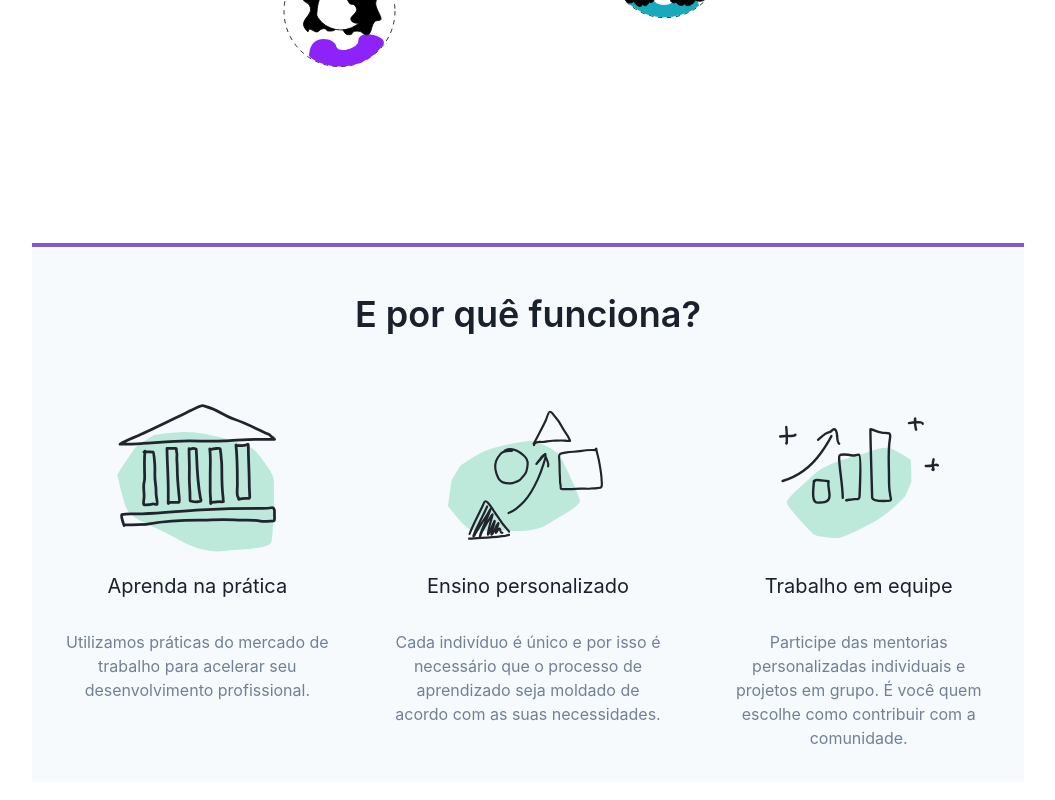
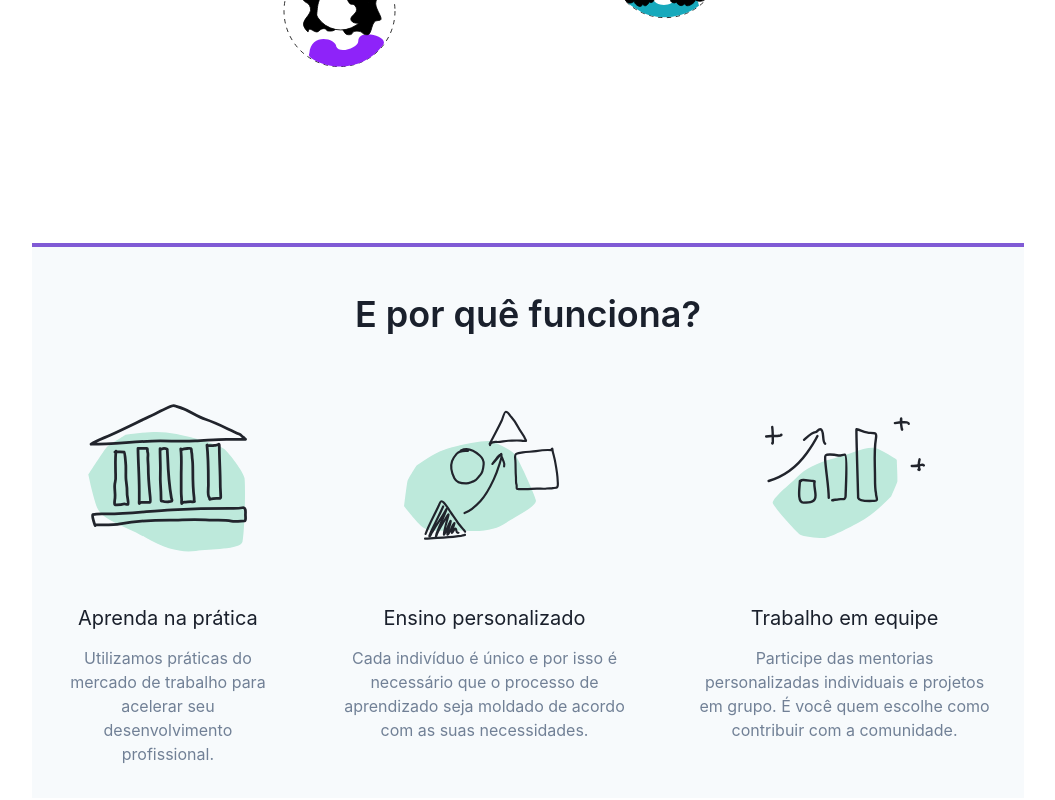
Before and after one commit to podcodar/webapp, a Next.js app: page / in a window 1280 px wide. Shown: the part 861-1661 px from the top of the page, without its empty margins (112-1167 px from the left). Built offline with nearby package versions, Linux system fonts and the light colour scheme.

Commit message:
enh: style changes

```diff
--- a/packages/components/WhyItWorksSection.tsx
+++ b/packages/components/WhyItWorksSection.tsx
@@ -59,12 +59,16 @@ function CardItem({ title, icon, description }: CardItemProps) {
   return (
     <Box>
       <Icon as={icon} w="10rem" h="10rem" m="1rem" />
-      <Heading size="md" fontWeight={400} pb="1rem">
+      <Heading
+        size="md"
+        fontWeight={400}
+        pb="1rem"
+        marginTop="2rem"
+        maxWidth="30rem"
+      >
         {title}
       </Heading>
-      <Text color="gray.500" marginTop="1rem" maxWidth="30rem">
-        {description}
-      </Text>
+      <Text color="gray.500">{description}</Text>
     </Box>
   );
 }
```
